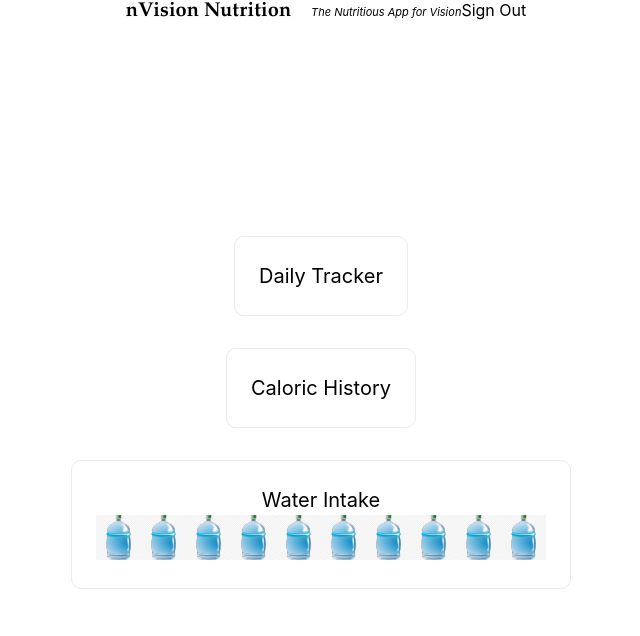
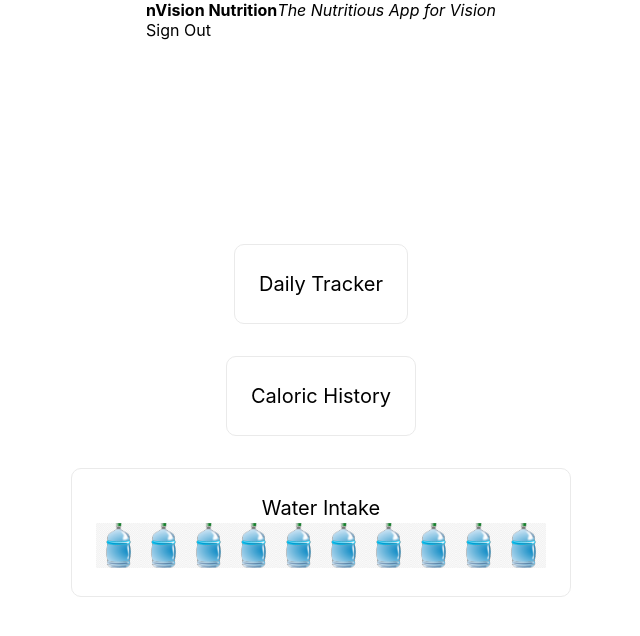
Before and after one commit to Nvision-Nutrition/nvision, a Next.js app: page / in a window 1280 px wide. Shown: the top 636 px of the page, without its empty margins (319-959 px from the left). Built offline with nearby package versions, Linux system fonts and the light colour scheme.

Commit message:
Removed styling for consistency

```diff
--- a/pages/index.js
+++ b/pages/index.js
@@ -28,21 +28,12 @@ const App = () => {
         <title>The Nutritious App for Vision</title>
         <link rel="icon" href="/favicon.ico" />
       </Head>
-      <Navbar
-        bg="dark"
-        variant="dark"
-        style={{display: 'flex', justifyContent: 'space-between'}}>
+      <Navbar>
         <Navbar.Brand href="#home">
-          <strong
-            style={{
-              fontSize: '20px',
-              fontFamily: 'Palatino',
-              marginLeft: '10px'}}
-          >
+          <strong>
             nVision Nutrition
           </strong>
-          <span
-            style={{fontSize: '11px', marginLeft: '20px'}}>
+          <span>
             <i>
                 The Nutritious App for Vision
             </i>
```
